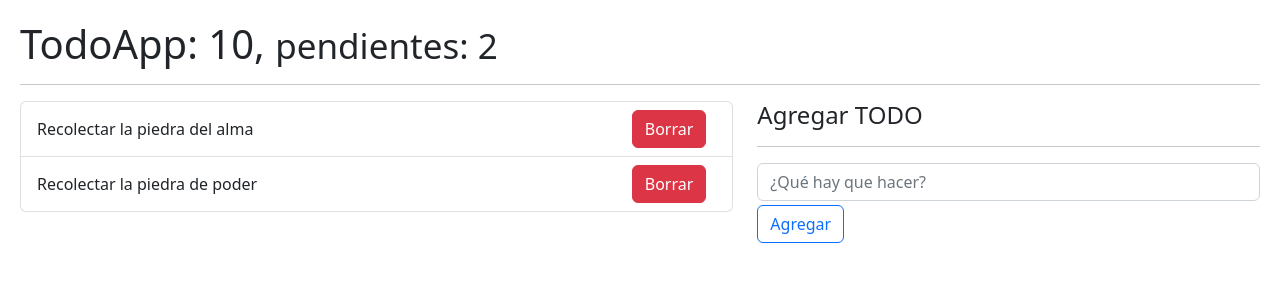
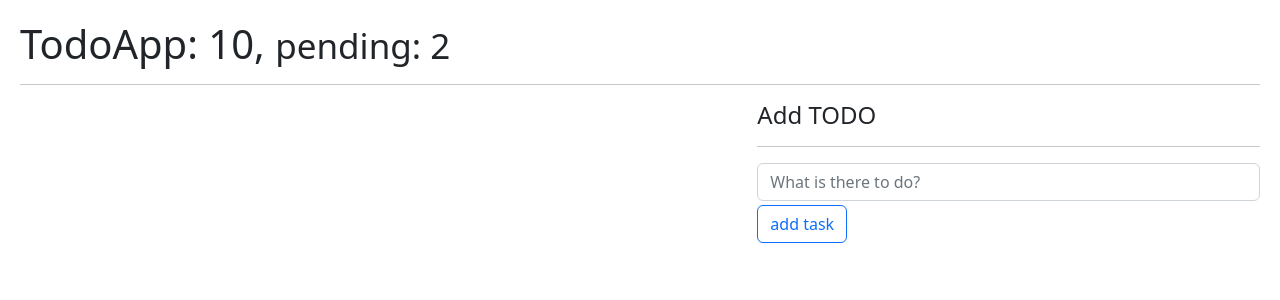
Before and after one commit to Lanzarot98/HooksApp, a React (Vite) app: page / in a window 1280 px wide. Shown: the top 300 px of the page. Built offline with nearby package versions, Linux system fonts and the light colour scheme.

Commit message:
save and read TODOs in localStorage

```diff
--- a/src/08-useReducer/TodoAdd.jsx
+++ b/src/08-useReducer/TodoAdd.jsx
@@ -27,7 +27,7 @@ export const TodoAdd = ({ onNewTodo }) => {
         <form onSubmit={onFormSubmit} >
             <input
                 type="text"
-                placeholder="¿Qué hay que hacer?"
+                placeholder="What is there to do?"
                 className="form-control"
                 name="description"
                 onChange={ onInputChange }
@@ -38,7 +38,7 @@ export const TodoAdd = ({ onNewTodo }) => {
                 type="submit"
                 className='btn btn-outline-primary mt-1'
             >
-                Agregar
+                add task
             </button>
         </form>
     </>
--- a/src/08-useReducer/TodoApp.jsx
+++ b/src/08-useReducer/TodoApp.jsx
@@ -1,24 +1,34 @@
-import { useReducer } from 'react';
+import { useEffect, useReducer } from 'react';
 import { TodoAdd } from './TodoAdd';
 import { TodoList } from './TodoList';
 import { todoReducer } from './todoReducer';
 
 const initialState = [
-    {
-        id: new Date().getTime(), // para generar un id temporal
-        description: 'Recolectar la piedra del alma',
-        done: false,
-    },
-    {
-        id: new Date().getTime()*3,
-        description: 'Recolectar la piedra de poder',
-        done: false,
-    },
+    // {
+    //     id: new Date().getTime(), // para generar un id temporal
+    //     description: 'Recolectar la piedra del alma',
+    //     done: false,
+    // },
+    // {
+    //     id: new Date().getTime()*3,
+    //     description: 'Recolectar la piedra de poder',
+    //     done: false,
+    // },
 ]
+
+const init = () => {
+    // si es null el JSON.parse, hace la evaluación del array vacío y lo retorna
+    // y si lo primero tiene valor, entonces eso es lo que se retorna
+    return JSON.parse( localStorage.getItem('toDos')) || [];
+}
 
 export const TodoApp = () => {
 
-    const [ toDos, dispatch ] = useReducer( todoReducer, initialState );
+    const [ toDos, dispatch ] = useReducer( todoReducer, initialState, init );
+
+    useEffect (() => {
+        localStorage.setItem('toDos', JSON.stringify( toDos ));
+    }, [toDos])
 
     const handleNewTodo = ( toDo ) => {
         // aquí es el todo que quiero insertar, es decir
@@ -32,7 +42,7 @@ export const TodoApp = () => {
 
   return (
     <>
-        <h1>TodoApp: 10, <small>pendientes: 2</small></h1>
+        <h1>TodoApp: 10, <small>pending: 2</small></h1>
         <hr />
 
         <div className='row'>
@@ -42,7 +52,7 @@ export const TodoApp = () => {
 
             <div className='col-5'>
 
-                <h4>Agregar TODO</h4>
+                <h4>Add TODO</h4>
                 <hr />
                 {/* TodoAdd que tiene la emisión de onNewTodo( todo )*/}
                 {/* {id: new Date()..., description:'', done: false} */}
--- a/src/08-useReducer/TodoItem.jsx
+++ b/src/08-useReducer/TodoItem.jsx
@@ -4,7 +4,7 @@ export const TodoItem = ({ toDo }) => {
   return (
     <li className='list-group-item d-flex justify-content-between'>
         <span className='align-self-center'>{ toDo.description }</span>
-        <button className='btn btn-danger'>Borrar</button>
+        <button className='btn btn-danger'>Delete</button>
     </li>
   )
 }
```
